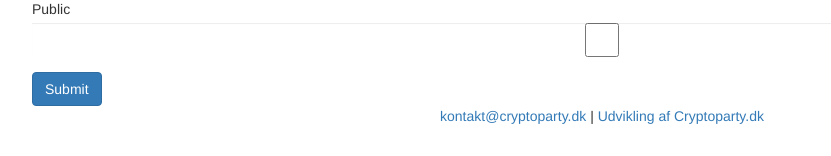
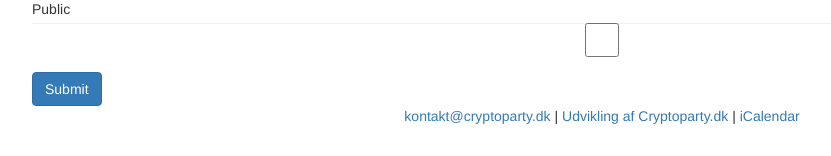
Before and after one commit to cryptopartydk/cryptoparty.dk, a Django app: page /parties/create in a window 1280 px wide. Shown: the part 736-892 px from the top of the page, without its empty margins (38-869 px from the left). Run offline with Django 3.2, Linux system fonts and the light colour scheme; the visitor is signed in with stand-in values (Sample User, id 1); data that the repository does not hold is empty; some libraries are stand-ins or nearby versions.

Commit message:
Adding icalendar link to footer.

```diff
--- a/cryptoparty/templates/base.html
+++ b/cryptoparty/templates/base.html
@@ -84,6 +84,9 @@
       <a href="mailto:kontakt@cryptoparty.dk">kontakt@cryptoparty.dk</a> |
       <a href="https://github.com/cryptopartydk/cryptoparty.dk">
           Udvikling af Cryptoparty.dk
+      </a> |
+      <a href="{% url 'parties:calendar' %}">
+          iCalendar
       </a>
     </div>
 
```
